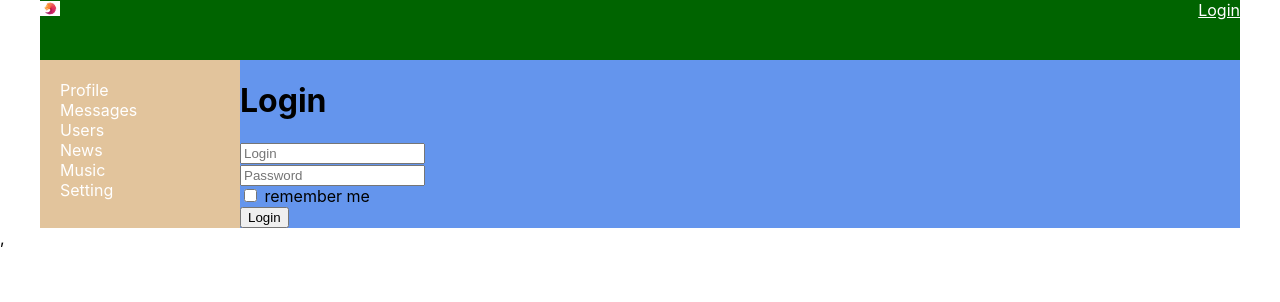
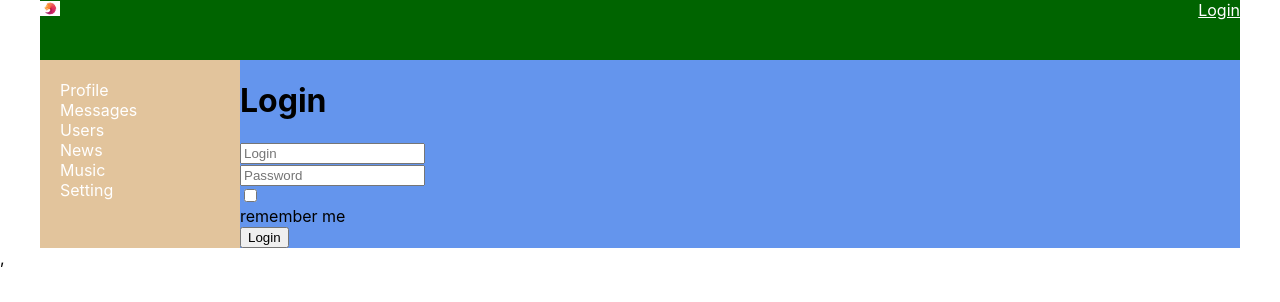
Before and after one commit to alehStatsevich/-social-network, a React (Create React App) app: page /login in a window 1280 px wide. Shown: the top 302 px of the page. Built offline with nearby package versions, Linux system fonts and the light colour scheme; no server answers.

Commit message:
77 - React JS - redux-form field validation

```diff
--- /dev/null
+++ b/src/components/Dialogs/AddMessageForm/AddMessageForm.tsx
@@ -0,0 +1,18 @@
+import {Field, reduxForm} from "redux-form";
+import React from "react";
+import {Textarea} from "../../common/FormsControls/FormsControls";
+import {maxLengthCreator, required} from "../../../utils/validators/validators";
+
+const maxLength50 = maxLengthCreator(50)
+const AddMessageForm = (props:any)=>{
+    return(
+        <form onSubmit={props.handleSubmit}>
+            <div>
+                <Field name='newMessageBody'  placeholder='Enter your message' component={Textarea}
+                validate= {[required,maxLength50]}/>
+            </div>
+            <div><button>send</button></div>
+        </form>
+    )
+}
+export default reduxForm({form: "dialogAddMessageForm"})(AddMessageForm)
--- a/src/components/Dialogs/Dialogs.tsx
+++ b/src/components/Dialogs/Dialogs.tsx
@@ -4,7 +4,7 @@
 import Message from "./Message/Message";
 import {DialogsPageType, DialogType, MessageType, StoreType} from "../../redux/state";
 import { Redirect } from "react-router-dom";
-import {Field, reduxForm} from "redux-form";
+import AddMessageForm from "./AddMessageForm/AddMessageForm";
 
 
 
@@ -41,22 +41,12 @@
         <div className={s.messages}>
 
            <div> {messagesElements}</div>
-            <AddMessageFormRedux onSubmit={addNewMessage}/>
+            <AddMessageForm onSubmit={addNewMessage}/>
         </div>
 
 
     </div>
 }
 
-const AddMessageForm = (props:any)=>{
-    return(
-        <form onSubmit={props.handleSubmit}>
-         <div>
-             <Field name='newMessageBody'  placeholder='Enter your message' component='textarea'/>
-         </div>
-            <div><button>send</button></div>
-        </form>
-    )
-}
-const AddMessageFormRedux = reduxForm({form: "dialogAddMessageForm"})(AddMessageForm)
+
 export default Dialogs;
--- a/src/components/Login/Login.tsx
+++ b/src/components/Login/Login.tsx
@@ -1,22 +1,30 @@
 import React from "react";
 import {Field, InjectedFormProps, reduxForm} from "redux-form";
+import {required} from "../../utils/validators/validators";
+import {Input} from "../common/FormsControls/FormsControls";
 
 type FormDataType={
     login: string
     password: string
     rememberMe: boolean
 }
-const  LoginForm: React.FC<InjectedFormProps<FormDataType>> = (props)=>{
+ export const  LoginForm: React.FC<InjectedFormProps<FormDataType>> = (props)=>{
     return(
         <form onSubmit={props.handleSubmit}>
             <div>
-                <Field placeholder={'Login'} name={'login'} component={'input'}/>
+                <Field placeholder={'Login'} name={'login'}
+                       validate={[required]}
+                       component={Input}/>
             </div>
             <div>
-                <Field placeholder={'Password'} name={'password'} component={'input'}/>
+                <Field placeholder={'Password'} name={'password'}
+                       validate={[required]}
+                       component={Input}/>
             </div>
             <div>
-                <Field type={'checkbox'} name={'remember me'} component={'input'}/> remember me
+                <Field type={'checkbox'} name={'remember me'}
+                       validate={[required]}
+                       component={Input}/> remember me
             </div>
             <div>
                 <button>Login</button>
--- a/src/components/Profile/MyPosts/MyPosts.tsx
+++ b/src/components/Profile/MyPosts/MyPosts.tsx
@@ -3,6 +3,8 @@
 import Post from "./Post/Post";
 import {PostType} from "../../../redux/state";
 import {Field, reduxForm} from "redux-form";
+import {maxLengthCreator, required} from "../../../utils/validators/validators";
+import {Textarea} from "../../common/FormsControls/FormsControls";
 
 
 
@@ -12,11 +14,13 @@
     newPostText: string
      addPost: (newPostText:any) => void
 }
-
+const maxLength15 = maxLengthCreator(15)
 function AddNewPostForm(props: any) {
     return <form onSubmit={props.handleSubmit}>
         <div>
-            <Field name="newPostText" component="textarea"/>
+            <Field name="newPostText" component={Textarea}
+                   placeholder={"Post message"}
+                   validate={[required, maxLength15]}/>
         </div>
         <div>
             <button>Add post</button>
--- /dev/null
+++ b/src/components/common/FormsControls/FormsControls.module.css
@@ -0,0 +1,12 @@
+.formControl.error input,
+.formControl.error textarea
+{
+    border: 2px solid red;
+}
+.formControl.error span
+{
+    color: red;
+}
+/*.formBorder{*/
+/*    border: 1px solid red;*/
+/*}*/
--- /dev/null
+++ b/src/components/common/FormsControls/FormsControls.tsx
@@ -0,0 +1,26 @@
+import React from "react";
+import styles from "./FormsControls.module.css"
+
+
+
+const FormControl = ({input,meta,child, ...props}:any)=>{
+    const hasError = meta.touched && meta.error;
+    return(
+        <div className={styles.formControl + " " + (hasError ? styles.error : "")}>
+            <div>
+                {props.children}
+
+            </div>
+            {hasError && <span>{meta.error}</span>}
+
+        </div>
+    )
+}
+export const Textarea = (props:any)=> {
+    const {input,meta,child, ...restProps}= props
+    return <FormControl {...props}> <textarea {...input} {...restProps}/></FormControl>
+}
+export const Input = (props:any)=> {
+    const {input,meta,child, ...restProps}= props
+    return <FormControl {...props}> <input {...input} {...restProps}/></FormControl>
+}
--- /dev/null
+++ b/src/utils/validators/validators.ts
@@ -0,0 +1,9 @@
+
+export const required=(value: string)=>{
+   if(value) return undefined;
+   return "Field is required";
+}
+export const maxLengthCreator = (maxLength: number) => (value: string)=>{
+   if(value.length > maxLength ) return `Max length is ${maxLength} symbols`;
+   return undefined;
+}
```
Also changed, not shown: 1 other file (tests, documents, lock files or other folders).
